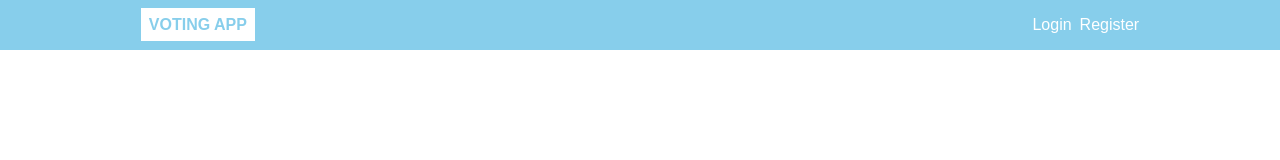
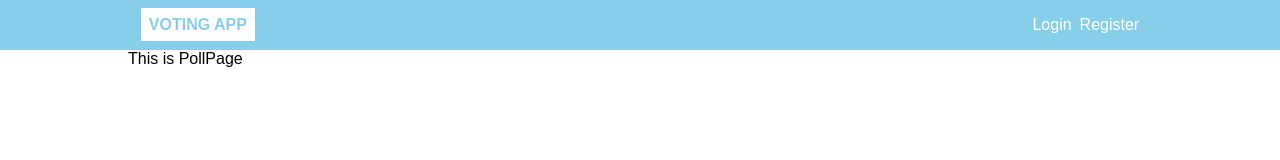
Before and after one commit to ngovanhuong94/fullstack-voting-app, a React (Create React App) app in the folder client/: page /poll/1 in a window 1280 px wide. Shown: the top 160 px of the page. Built offline with nearby package versions, Linux system fonts and the light colour scheme.

Commit message:
fix redirect after create poll

```diff
--- a/client/src/components/CreatePoll.js
+++ b/client/src/components/CreatePoll.js
@@ -1,5 +1,6 @@
 import React, { Fragment } from 'react'
 import { connect } from 'react-redux'
+import { withRouter } from 'react-router-dom'
 import { createPoll } from '../actions/poll'
 
 
@@ -12,7 +13,12 @@ class CreatePoll extends React.Component {
             options: ['', '']
         }
     }
-
+    componentDidUpdate () {
+        const { currentPoll, history } = this.props
+        if (Object.keys(currentPoll).length > 0) {
+            history.push(`/poll/${currentPoll._id}`)
+        }
+    }
     handleAddOption = (e) => { this.setState({ options: [...this.state.options, '']})}
     handleSubmit = (e) => {
         e.preventDefault()
@@ -65,4 +71,8 @@ class CreatePoll extends React.Component {
     }
 }
 
-export default connect(null, { createPoll })(CreatePoll)
+const mapStateToProps = (state) => ({
+    currentPoll: state.currentPoll
+})
+
+export default connect(mapStateToProps, { createPoll })(withRouter(CreatePoll))
--- a/client/src/containers/RouteViews.js
+++ b/client/src/containers/RouteViews.js
@@ -5,6 +5,7 @@ import { connect } from 'react-redux'
 import Home from '../pages/Home'
 import AuthPage from '../pages/AuthPage'
 import CreatePollPage from '../pages/CreatePollPage'
+import PollPage from '../pages/PollPage'
 
 const RouteViews = ({ auth }) => (
     <main className="container">
@@ -25,6 +26,11 @@ const RouteViews = ({ auth }) => (
                 path="/polls/new"
                 render={() => <CreatePollPage isAuthenticated={auth.isAuthenticated} />}
             />
+            <Route
+                exact
+                path="/poll/:id"
+                render={() => <PollPage isAuthenticated={auth.isAuthenticated} />}
+            />
         </Switch>
     </main>
 )
--- /dev/null
+++ b/client/src/pages/PollPage.js
@@ -0,0 +1,13 @@
+import React from 'react'
+
+
+
+class PollPage extends React.Component {
+    render () {
+        return (
+            <div>This is PollPage</div>
+        )
+    }
+}
+
+export default PollPage
```
